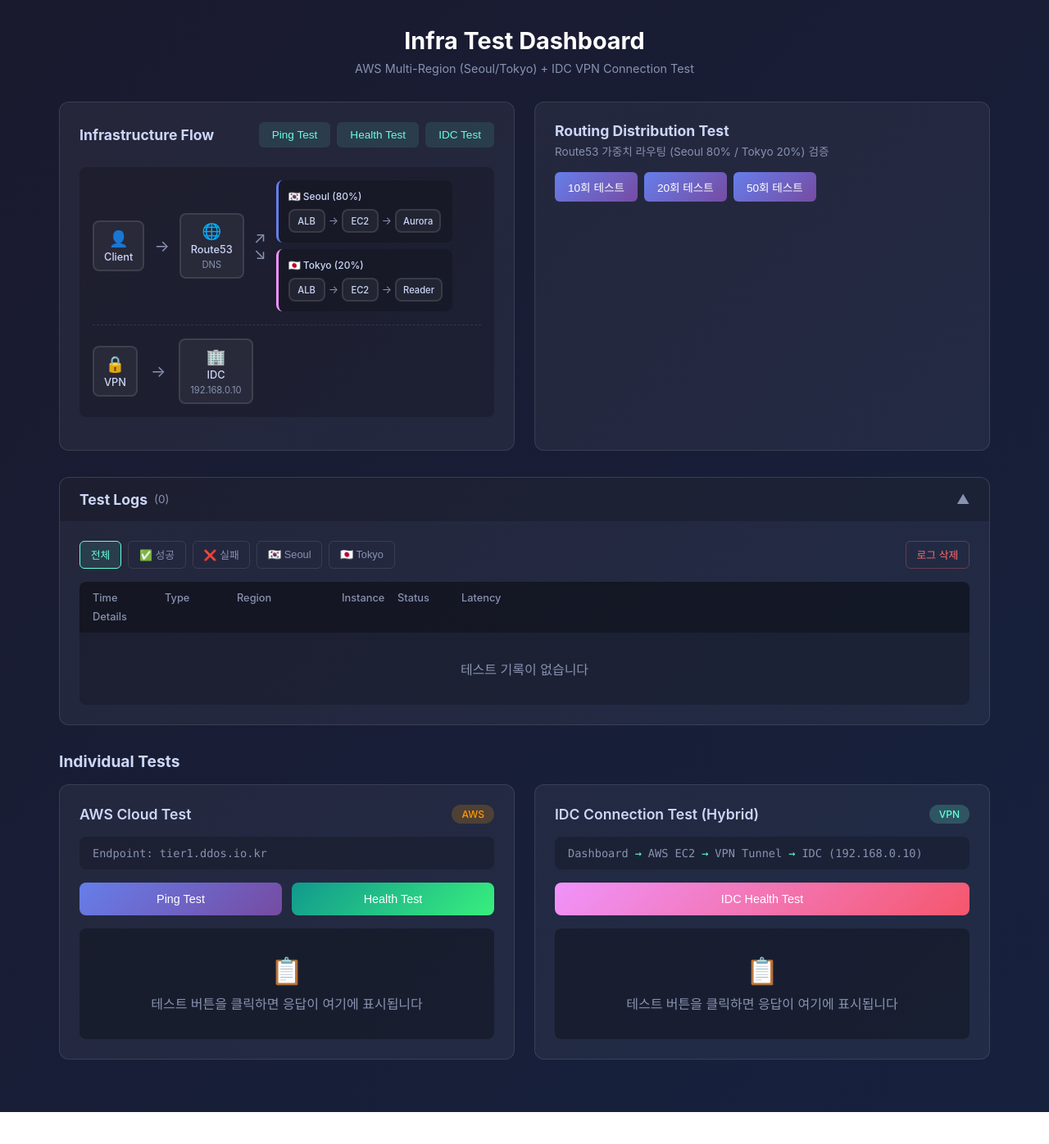
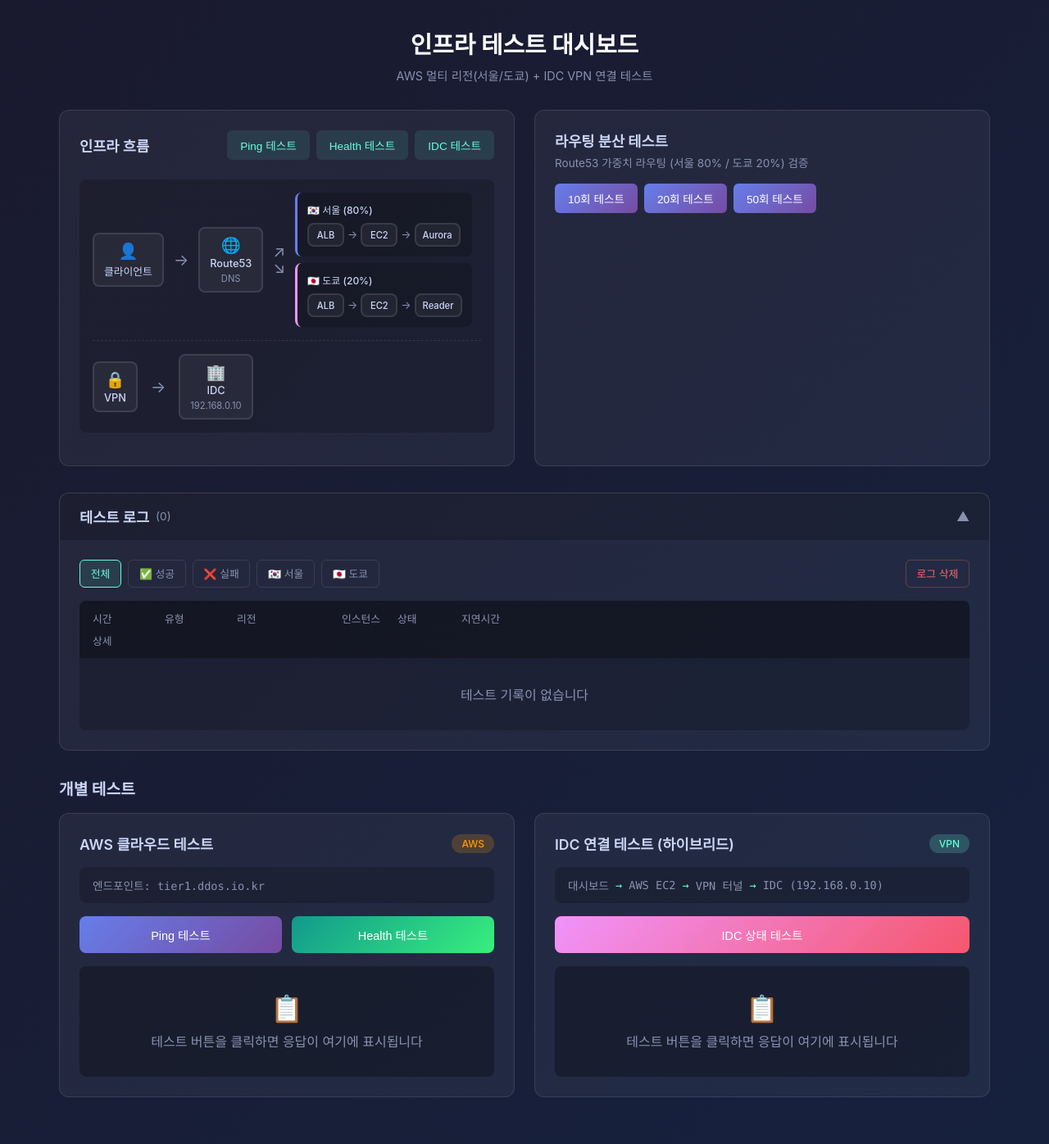
Before and after one commit to ddos-team-project/ddos-apps, a React (Vite) app in the folder infra-test/: page / in a window 1280 px wide. Shown: the top 1396 px of the page at 82% size. Before the commit the page ends 1357 px from the top, so only its background shows below. Built offline with nearby package versions, Linux system fonts and the light colour scheme.

Commit message:
feat: UI 전체 한글화

```diff
--- a/infra-test/src/App.jsx
+++ b/infra-test/src/App.jsx
@@ -17,9 +17,9 @@ export default function App() {
   return (
     <div className="dashboard">
       <header className="header">
-        <h1>Infra Test Dashboard</h1>
+        <h1>인프라 테스트 대시보드</h1>
         <p className="subtitle">
-          AWS Multi-Region (Seoul/Tokyo) + IDC VPN Connection Test
+          AWS 멀티 리전(서울/도쿄) + IDC VPN 연결 테스트
         </p>
       </header>
 
@@ -35,7 +35,7 @@ export default function App() {
       </section>
 
       <section className="section">
-        <h2 className="section-title">Individual Tests</h2>
+        <h2 className="section-title">개별 테스트</h2>
         <div className="cards-container">
           <RegionCard />
           <IdcCard />
--- a/infra-test/src/components/ArchitectureDiagram.jsx
+++ b/infra-test/src/components/ArchitectureDiagram.jsx
@@ -205,17 +205,17 @@ const ArchitectureDiagram = forwardRef(function ArchitectureDiagram({ compact =
   return (
     <div className={`architecture-diagram ${compact ? 'compact' : ''}`}>
       <div className="diagram-header">
-        <h3>Infrastructure Flow</h3>
+        <h3>인프라 흐름</h3>
         {!compact && (
           <div className="diagram-controls">
             <button onClick={() => runTest('ping')} disabled={loading}>
-              {loading ? 'Testing...' : 'Ping Test'}
+              {loading ? '테스트 중...' : 'Ping 테스트'}
             </button>
             <button onClick={() => runTest('health')} disabled={loading}>
-              Health Test
+              Health 테스트
             </button>
             <button onClick={() => runTest('idc-health')} disabled={loading}>
-              IDC Test
+              IDC 테스트
             </button>
           </div>
         )}
@@ -225,7 +225,7 @@ const ArchitectureDiagram = forwardRef(function ArchitectureDiagram({ compact =
         <div className="diagram-row">
           <div className={getNodeClass(nodeStatus.client)}>
             <div className="node-icon">👤</div>
-            <div className="node-label">Client</div>
+            <div className="node-label">클라이언트</div>
           </div>
 
           <div className="arrow">→</div>
@@ -243,7 +243,7 @@ const ArchitectureDiagram = forwardRef(function ArchitectureDiagram({ compact =
 
           <div className="region-column">
             <div className="region-box seoul">
-              <div className="region-header">🇰🇷 Seoul (80%)</div>
+              <div className="region-header">🇰🇷 서울 (80%)</div>
               <div className="region-nodes">
                 <div className={getNodeClass(nodeStatus.seoulAlb)}>
                   <div className="node-label">ALB</div>
@@ -260,7 +260,7 @@ const ArchitectureDiagram = forwardRef(function ArchitectureDiagram({ compact =
             </div>
 
             <div className="region-box tokyo">
-              <div className="region-header">🇯🇵 Tokyo (20%)</div>
+              <div className="region-header">🇯🇵 도쿄 (20%)</div>
               <div className="region-nodes">
                 <div className={getNodeClass(nodeStatus.tokyoAlb)}>
                   <div className="node-label">ALB</div>
@@ -299,32 +299,32 @@ const ArchitectureDiagram = forwardRef(function ArchitectureDiagram({ compact =
       {!compact && result && (
         <div className="diagram-result">
           <div className="result-item">
-            <span className="result-label">Routed to:</span>
+            <span className="result-label">라우팅:</span>
             <span className="result-value">{getRegionFromResult()}</span>
           </div>
           <div className="result-item">
-            <span className="result-label">Latency:</span>
+            <span className="result-label">지연시간:</span>
             <span className="result-value">{latency}ms</span>
           </div>
           {(result.location?.instanceId || result.sourceLocation?.instanceId) && (
             <div className="result-item">
-              <span className="result-label">Instance:</span>
+              <span className="result-label">인스턴스:</span>
               <span className="result-value instance-info">
                 {(result.location?.instanceId || result.sourceLocation?.instanceId)?.slice(-8)}
               </span>
             </div>
           )}
           <div className="result-item">
-            <span className="result-label">Status:</span>
+            <span className="result-label">상태:</span>
             <span className={`result-value ${result.status === 'ok' ? 'ok' : 'error'}`}>
-              {result.status === 'ok' ? '✅ OK' : '❌ Error'}
+              {result.status === 'ok' ? '✅ 정상' : '❌ 오류'}
             </span>
           </div>
           {result.db && (
             <div className="result-item">
               <span className="result-label">DB:</span>
               <span className={`result-value ${result.db.status === 'ok' ? 'ok' : 'error'}`}>
-                {result.db.status === 'ok' ? '✅ Connected' : '❌ Error'}
+                {result.db.status === 'ok' ? '✅ 연결됨' : '❌ 오류'}
               </span>
             </div>
           )}
@@ -332,7 +332,7 @@ const ArchitectureDiagram = forwardRef(function ArchitectureDiagram({ compact =
             <div className="result-item">
               <span className="result-label">IDC:</span>
               <span className={`result-value ${result.idc.status === 'ok' ? 'ok' : 'error'}`}>
-                {result.idc.status === 'ok' ? '✅ Connected' : '❌ Error'}
+                {result.idc.status === 'ok' ? '✅ 연결됨' : '❌ 오류'}
               </span>
             </div>
           )}
--- a/infra-test/src/components/IdcCard.jsx
+++ b/infra-test/src/components/IdcCard.jsx
@@ -6,14 +6,14 @@ import { getApiUrl } from './api'
 
 
 function getRegionDisplay(region) {
-  if (!region) return { flag: '🌐', name: 'Unknown' }
+  if (!region) return { flag: '🌐', name: '알 수 없음' }
 
   if (region.includes('northeast-2') || region.toLowerCase().includes('seoul')) {
-    return { flag: '🇰🇷', name: 'SEOUL' }
+    return { flag: '🇰🇷', name: '서울' }
   }
 
   if (region.includes('northeast-1') || region.toLowerCase().includes('tokyo')) {
-    return { flag: '🇯🇵', name: 'TOKYO' }
+    return { flag: '🇯🇵', name: '도쿄' }
   }
 
   return { flag: '🌐', name: region.toUpperCase() }
@@ -76,16 +76,16 @@ export default function IdcCard() {
   return (
     <div className="card">
       <div className="card-header">
-        <h3 className="card-title">IDC Connection Test (Hybrid)</h3>
+        <h3 className="card-title">IDC 연결 테스트 (하이브리드)</h3>
         <span className="card-badge badge-idc">VPN</span>
       </div>
 
       <div className="endpoint-info route">
-        <span>Dashboard</span>
+        <span>대시보드</span>
         <span className="route-arrow">→</span>
         <span>AWS EC2</span>
         <span className="route-arrow">→</span>
-        <span>VPN Tunnel</span>
+        <span>VPN 터널</span>
         <span className="route-arrow">→</span>
         <span>IDC (192.168.0.10)</span>
       </div>
@@ -96,14 +96,14 @@ export default function IdcCard() {
           loading={loading}
           variant="idc"
         >
-          IDC Health Test
+          IDC 상태 테스트
         </TestButton>
       </div>
 
       {result && (
         <div className="status-row">
           <div className="status-item">
-            <span className="status-label">AWS Source:</span>
+            <span className="status-label">AWS 소스:</span>
             {sourceRegion && (
               <span className="status-value ok">
                 <span className="region-flag">{sourceRegion.flag}</span>
@@ -113,38 +113,38 @@ export default function IdcCard() {
             )}
           </div>
           <div className="status-item">
-            <span className="status-label">IDC Target:</span>
+            <span className="status-label">IDC 대상:</span>
             <span className={`status-value ${isOk ? 'ok' : 'error'}`}>
               {result.targetHost || '192.168.0.10'}
             </span>
           </div>
           <div className="status-item">
-            <span className="status-label">Total Latency:</span>
+            <span className="status-label">총 지연시간:</span>
             <span className="status-value ok">{latency}ms</span>
           </div>
           <div className="status-item">
-            <span className="status-label">VPN Latency:</span>
+            <span className="status-label">VPN 지연시간:</span>
             <span className={`status-value ${isOk ? 'ok' : 'error'}`}>
               {result.latencyMs || '-'}ms
             </span>
           </div>
           <div className="status-item">
-            <span className="status-label">Connection:</span>
+            <span className="status-label">연결 상태:</span>
             <span className={`status-value ${isOk ? 'ok' : 'error'}`}>
-              <span className="status-icon">{isOk ? '✅' : '❌'}</span> {isOk ? 'OK' : 'Error'}
+              <span className="status-icon">{isOk ? '✅' : '❌'}</span> {isOk ? '정상' : '오류'}
             </span>
           </div>
           {result.idc && (
             <div className="status-item">
-              <span className="status-label">IDC Status:</span>
+              <span className="status-label">IDC 상태:</span>
               <span className={`status-value ${idcOk ? 'ok' : 'error'}`}>
-                <span className="status-icon">{idcOk ? '✅' : '❌'}</span> {idcOk ? 'Healthy' : 'Unhealthy'}
+                <span className="status-icon">{idcOk ? '✅' : '❌'}</span> {idcOk ? '정상' : '비정상'}
               </span>
             </div>
           )}
           {result.error && (
             <div className="status-item">
-              <span className="status-label">Error:</span>
+              <span className="status-label">오류:</span>
               <span className="status-value error">{result.error}</span>
             </div>
           )}
--- a/infra-test/src/components/RegionCard.jsx
+++ b/infra-test/src/components/RegionCard.jsx
@@ -6,14 +6,14 @@ import { getApiUrl } from './api'
 
 
 function getRegionDisplay(region) {
-  if (!region) return { flag: '🌐', name: 'Unknown' }
+  if (!region) return { flag: '🌐', name: '알 수 없음' }
 
   if (region.includes('northeast-2') || region.toLowerCase().includes('seoul')) {
-    return { flag: '🇰🇷', name: 'SEOUL' }
+    return { flag: '🇰🇷', name: '서울' }
   }
 
   if (region.includes('northeast-1') || region.toLowerCase().includes('tokyo')) {
-    return { flag: '🇯🇵', name: 'TOKYO' }
+    return { flag: '🇯🇵', name: '도쿄' }
   }
 
   return { flag: '🌐', name: region.toUpperCase() }
@@ -76,12 +76,12 @@ export default function RegionCard() {
   return (
     <div className="card">
       <div className="card-header">
-        <h3 className="card-title">AWS Cloud Test</h3>
+        <h3 className="card-title">AWS 클라우드 테스트</h3>
         <span className="card-badge badge-aws">AWS</span>
       </div>
 
       <div className="endpoint-info">
-        Endpoint: tier1.ddos.io.kr
+        엔드포인트: tier1.ddos.io.kr
       </div>
 
       <div className="buttons-row">
@@ -90,21 +90,21 @@ export default function RegionCard() {
           loading={loading.ping}
           variant="primary"
         >
-          Ping Test
+          Ping 테스트
         </TestButton>
         <TestButton
           onClick={() => runTest('health')}
           loading={loading.health}
           variant="secondary"
         >
-          Health Test
+          Health 테스트
         </TestButton>
       </div>
 
       {result && (
         <div className="status-row">
           <div className="status-item">
-            <span className="status-label">Routing:</span>
+            <span className="status-label">라우팅:</span>
             {regionDisplay && (
               <span className="status-value ok">
                 <span className="region-flag">{regionDisplay.flag}</span>
@@ -114,20 +114,20 @@ export default function RegionCard() {
             )}
           </div>
           <div className="status-item">
-            <span className="status-label">Latency:</span>
+            <span className="status-label">지연시간:</span>
             <span className="status-value ok">{latency}ms</span>
           </div>
           <div className="status-item">
-            <span className="status-label">Status:</span>
+            <span className="status-label">상태:</span>
             <span className={`status-value ${isOk ? 'ok' : 'error'}`}>
-              <span className="status-icon">{isOk ? '✅' : '❌'}</span> {result.status?.toUpperCase()}
+              <span className="status-icon">{isOk ? '✅' : '❌'}</span> {isOk ? '정상' : '오류'}
             </span>
           </div>
           {result.db && (
             <div className="status-item">
               <span className="status-label">DB:</span>
               <span className={`status-value ${dbOk ? 'ok' : 'error'}`}>
-                <span className="status-icon">{dbOk ? '✅' : '❌'}</span> {dbOk ? 'Connected' : 'Error'}
+                <span className="status-icon">{dbOk ? '✅' : '❌'}</span> {dbOk ? '연결됨' : '오류'}
               </span>
             </div>
           )}
--- a/infra-test/src/components/RoutingTest.jsx
+++ b/infra-test/src/components/RoutingTest.jsx
@@ -139,15 +139,15 @@ export default function RoutingTest({ onFlowTrigger }) {
   return (
     <div className="routing-test">
       <div className="routing-header">
-        <h3>Routing Distribution Test</h3>
+        <h3>라우팅 분산 테스트</h3>
         <p className="routing-description">
-          Route53 가중치 라우팅 (Seoul 80% / Tokyo 20%) 검증
+          Route53 가중치 라우팅 (서울 80% / 도쿄 20%) 검증
         </p>
       </div>
 
       <div className="routing-controls">
         <button onClick={() => runMultipleRequests(10)} disabled={loading}>
-          {loading ? 'Testing...' : '10회 테스트'}
+          {loading ? '테스트 중...' : '10회 테스트'}
         </button>
         <button onClick={() => runMultipleRequests(20)} disabled={loading}>
           20회 테스트
@@ -162,7 +162,7 @@ export default function RoutingTest({ onFlowTrigger }) {
           <div className="routing-bar-container">
             <div className="routing-bar-item">
               <div className="bar-label">
-                <span>🇰🇷 Seoul</span>
+                <span>🇰🇷 서울</span>
                 <span>{results.seoul}회 ({getPercentage(results.seoul)}%)</span>
               </div>
               <div className="bar-track">
@@ -176,7 +176,7 @@ export default function RoutingTest({ onFlowTrigger }) {
 
             <div className="routing-bar-item">
               <div className="bar-label">
-                <span>🇯🇵 Tokyo</span>
+                <span>🇯🇵 도쿄</span>
                 <span>{results.tokyo}회 ({getPercentage(results.tokyo)}%)</span>
               </div>
               <div className="bar-track">
@@ -191,7 +191,7 @@ export default function RoutingTest({ onFlowTrigger }) {
             {results.unknown > 0 && (
               <div className="routing-bar-item">
                 <div className="bar-label">
-                  <span>❓ Unknown</span>
+                  <span>❓ 알 수 없음</span>
                   <span>{results.unknown}회 ({getPercentage(results.unknown)}%)</span>
                 </div>
                 <div className="bar-track">
--- a/infra-test/src/components/TestLogger.jsx
+++ b/infra-test/src/components/TestLogger.jsx
@@ -96,7 +96,7 @@ export default function TestLogger() {
     <div className="test-logger">
       <div className="logger-header" onClick={() => setIsOpen(!isOpen)}>
         <h3>
-          Test Logs
+          테스트 로그
           <span className="log-count">({logs.length})</span>
         </h3>
         <span className={`toggle-icon ${isOpen ? 'open' : ''}`}>▼</span>
@@ -128,13 +128,13 @@ export default function TestLogger() {
                 className={filter === 'seoul' ? 'active' : ''}
                 onClick={() => setFilter('seoul')}
               >
-                🇰🇷 Seoul
+                🇰🇷 서울
               </button>
               <button
                 className={filter === 'tokyo' ? 'active' : ''}
                 onClick={() => setFilter('tokyo')}
               >
-                🇯🇵 Tokyo
+                🇯🇵 도쿄
               </button>
             </div>
             <button className="clear-btn" onClick={handleClear}>
@@ -144,13 +144,13 @@ export default function TestLogger() {
 
           <div className="log-table">
             <div className="log-header">
-              <span>Time</span>
-              <span>Type</span>
-              <span>Region</span>
-              <span>Instance</span>
-              <span>Status</span>
-              <span>Latency</span>
-              <span>Details</span>
+              <span>시간</span>
+              <span>유형</span>
+              <span>리전</span>
+              <span>인스턴스</span>
+              <span>상태</span>
+              <span>지연시간</span>
+              <span>상세</span>
             </div>
             <div className="log-body">
               {filteredLogs.length === 0 ? (
```
